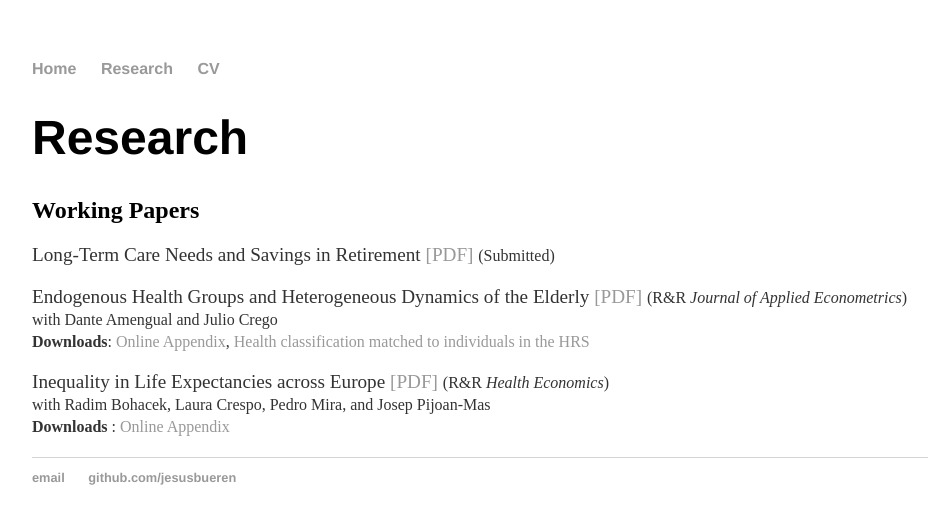
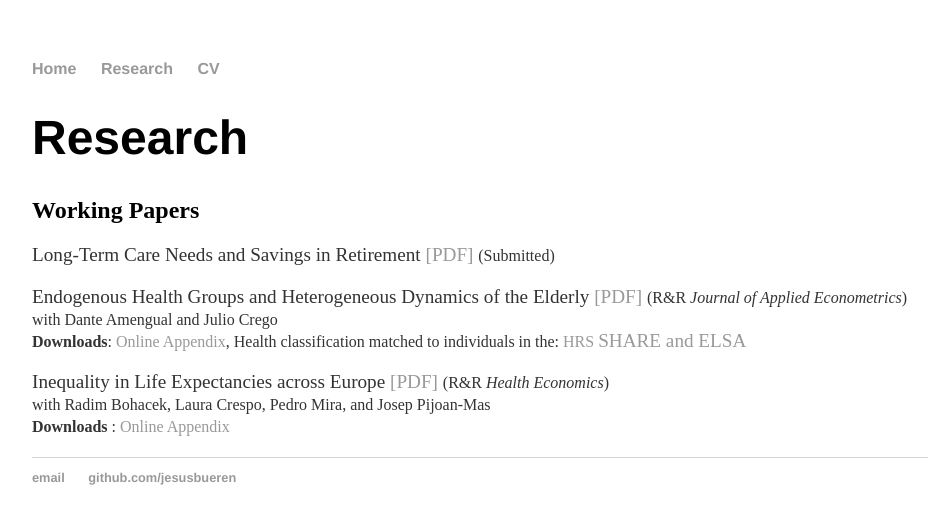
Before and after one commit to jesusbueren/jesusbueren.github.io, a Jekyll site: the page built from research/index.html, in a window 1280 px wide. Shown: the top 524 px of the page, without its empty margins (160-1098 px from the left). Built offline with Jekyll 4.4.1, drawn with Linux system fonts in a browser that asks for light colours.

Commit message:
update matching

```diff
--- a/research/index.html
+++ b/research/index.html
@@ -10,7 +10,7 @@
 	<p> <bold> Endogenous Health Groups and Heterogeneous Dynamics of the Elderly </bold>  <a href="ABCv4.pdf">[PDF]</a>
 		<small>(R&R <i>Journal of Applied Econometrics</i>)</small><br>
 	 <small> with Dante Amengual and Julio Crego <br>
-	 <b>Downloads</b>: <a href="OnlineAppendix_ABC.pdf"> Online Appendix</a>, <a href="ABC_match"> Health classification matched to individuals in the HRS </a> </small> </p>
+	 <b>Downloads</b>: <a href="OnlineAppendix_ABC.pdf"> Online Appendix</a>, Health classification matched to individuals in the: <a href="ABC_match_HRS"> HRS </a> </small> <a href="ABC_match_SHARE"> SHARE and ELSA </a> </small>  </p>
 
 	<p> <bold> Inequality in Life Expectancies across Europe </bold>  <a href="longevity-20200309.pdf">[PDF]</a>
 		<small>(R&R <i>Health Economics</i>)</small> <br>
```
